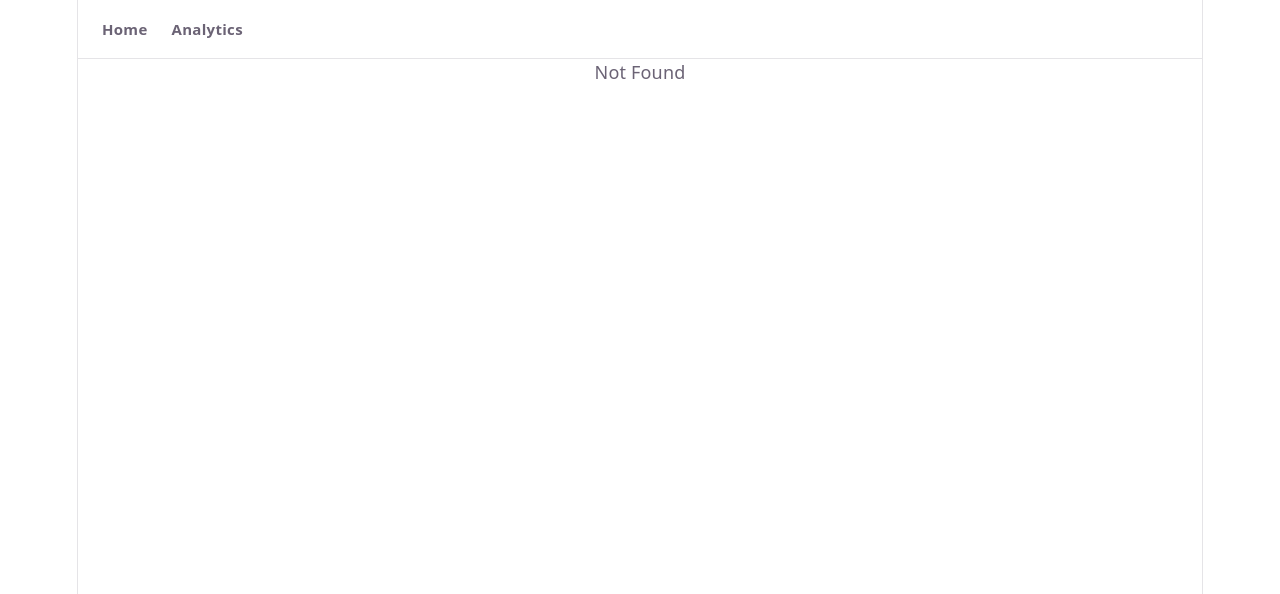
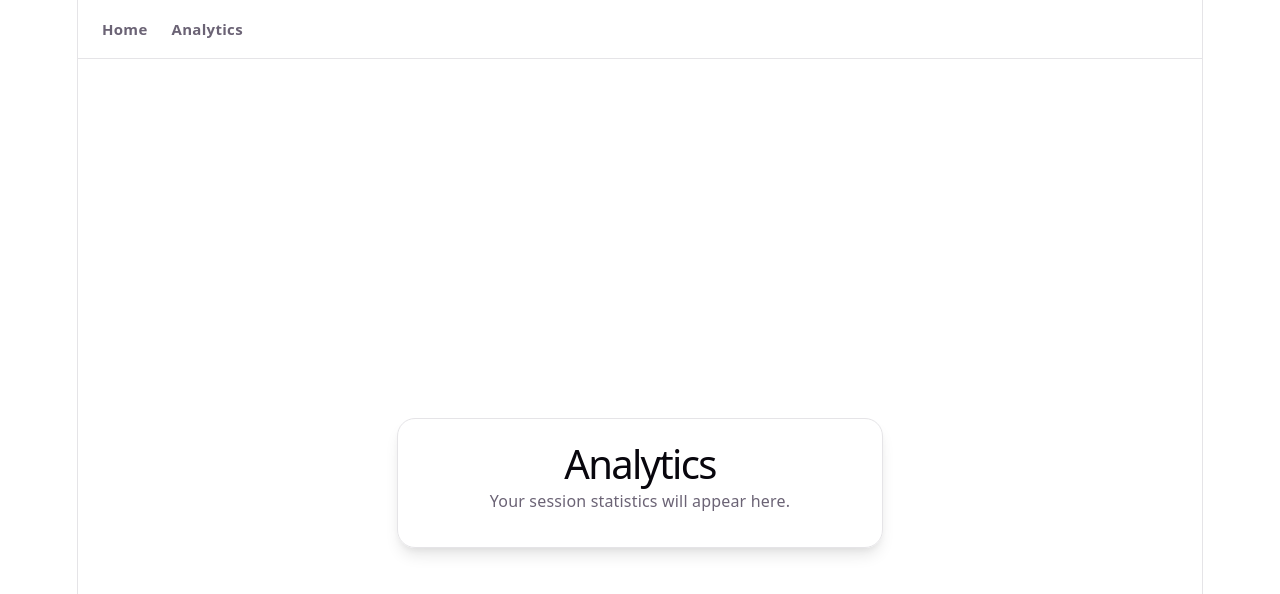
Before and after one commit to ganeshdevnr/pomodoro-task, a React (Vite) app: page /analytics in a window 1280 px wide. Before the commit this address had no page. Shown: the top 594 px of the page. Built offline with nearby package versions, Linux system fonts and the light colour scheme.

Commit message:
create new analytics route

```diff
--- a/src/components/navbar/NavBar.tsx
+++ b/src/components/navbar/NavBar.tsx
@@ -1,10 +1,11 @@
+import { Link } from '@tanstack/react-router'
 import './NavBar.css'
 
 export function NavBar() {
   return (
     <nav className="navbar">
-      <a href="/" className="nav-link">Home</a>
-      <a href="/analytics" className="nav-link">Analytics</a>
+      <Link to="/" className="nav-link">Home</Link>
+      <Link to="/analytics" className="nav-link">Analytics</Link>
     </nav>
   )
 }
--- /dev/null
+++ b/src/pages/analytics/analytics.css
@@ -0,0 +1,29 @@
+.analytics-shell {
+  min-height: 100vh;
+  display: grid;
+  place-items: center;
+  padding: 24px;
+}
+
+.analytics-card {
+  width: min(100%, 420px);
+  padding: 32px;
+  border: 1px solid var(--border);
+  border-radius: 18px;
+  background: var(--bg-2);
+  box-shadow: var(--shadow);
+  text-align: center;
+}
+
+.analytics-card h1 {
+  margin: 0 0 12px;
+  color: var(--text-h);
+  font-size: clamp(28px, 6vw, 40px);
+}
+
+.analytics-card p {
+  margin: 0;
+  color: var(--text-2);
+  font-size: 16px;
+  line-height: 1.6;
+}
--- /dev/null
+++ b/src/pages/analytics/analytics.tsx
@@ -0,0 +1,12 @@
+import './analytics.css'
+
+export function AnalyticsPage() {
+  return (
+    <main className="analytics-shell">
+      <section className="analytics-card">
+        <h1>Analytics</h1>
+        <p>Your session statistics will appear here.</p>
+      </section>
+    </main>
+  )
+}
--- a/src/routeTree.gen.ts
+++ b/src/routeTree.gen.ts
@@ -9,8 +9,14 @@
 // Additionally, you should also exclude this file from your linter and/or formatter to prevent it from being checked or modified.
 
 import { Route as rootRouteImport } from './routes/__root'
+import { Route as AnalyticsRouteImport } from './routes/analytics'
 import { Route as IndexRouteImport } from './routes/index'
 
+const AnalyticsRoute = AnalyticsRouteImport.update({
+  id: '/analytics',
+  path: '/analytics',
+  getParentRoute: () => rootRouteImport,
+} as any)
 const IndexRoute = IndexRouteImport.update({
   id: '/',
   path: '/',
@@ -19,28 +25,39 @@ const IndexRoute = IndexRouteImport.update({
 
 export interface FileRoutesByFullPath {
   '/': typeof IndexRoute
+  '/analytics': typeof AnalyticsRoute
 }
 export interface FileRoutesByTo {
   '/': typeof IndexRoute
+  '/analytics': typeof AnalyticsRoute
 }
 export interface FileRoutesById {
   __root__: typeof rootRouteImport
   '/': typeof IndexRoute
+  '/analytics': typeof AnalyticsRoute
 }
 export interface FileRouteTypes {
   fileRoutesByFullPath: FileRoutesByFullPath
-  fullPaths: '/'
+  fullPaths: '/' | '/analytics'
   fileRoutesByTo: FileRoutesByTo
-  to: '/'
-  id: '__root__' | '/'
+  to: '/' | '/analytics'
+  id: '__root__' | '/' | '/analytics'
   fileRoutesById: FileRoutesById
 }
 export interface RootRouteChildren {
   IndexRoute: typeof IndexRoute
+  AnalyticsRoute: typeof AnalyticsRoute
 }
 
 declare module '@tanstack/react-router' {
   interface FileRoutesByPath {
+    '/analytics': {
+      id: '/analytics'
+      path: '/analytics'
+      fullPath: '/analytics'
+      preLoaderRoute: typeof AnalyticsRouteImport
+      parentRoute: typeof rootRouteImport
+    }
     '/': {
       id: '/'
       path: '/'
@@ -53,6 +70,7 @@ declare module '@tanstack/react-router' {
 
 const rootRouteChildren: RootRouteChildren = {
   IndexRoute: IndexRoute,
+  AnalyticsRoute: AnalyticsRoute,
 }
 export const routeTree = rootRouteImport
   ._addFileChildren(rootRouteChildren)
--- /dev/null
+++ b/src/routes/analytics.jsx
@@ -0,0 +1,10 @@
+import { createFileRoute } from '@tanstack/react-router'
+import { AnalyticsPage } from '../pages/analytics/analytics'
+
+export const Route = createFileRoute('/analytics')({
+  component: RouteComponent,
+})
+
+function RouteComponent() {
+  return <AnalyticsPage />
+}
--- a/src/routes/index.jsx
+++ b/src/routes/index.jsx
@@ -1,4 +1,4 @@
-import { createFileRoute } from '@tanstack/react-router'
+import { createFileRoute, useBlocker, Block } from '@tanstack/react-router'
 import { HomePage } from '../pages/home/home'
 
 export const Route = createFileRoute('/')({
@@ -6,5 +6,16 @@ export const Route = createFileRoute('/')({
 })
 
 function RouteComponent() {
-  return <HomePage />
+  useBlocker({
+    shouldBlockFn: () => {
+      const answer = window.confirm('Timer is running. Leave and reset it?')
+      return !answer
+    },
+  })
+
+  return (
+    <>
+      <HomePage />
+    </>
+  )
 }
```
